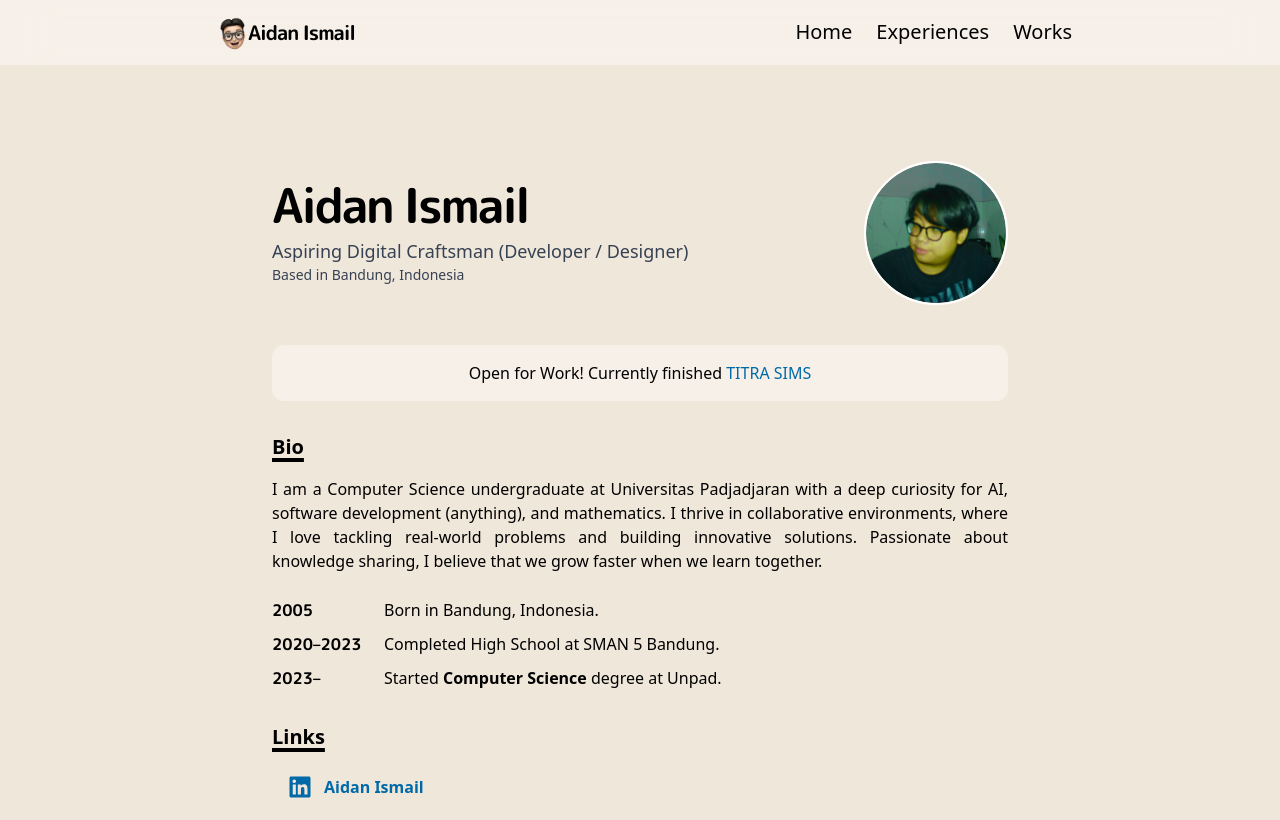
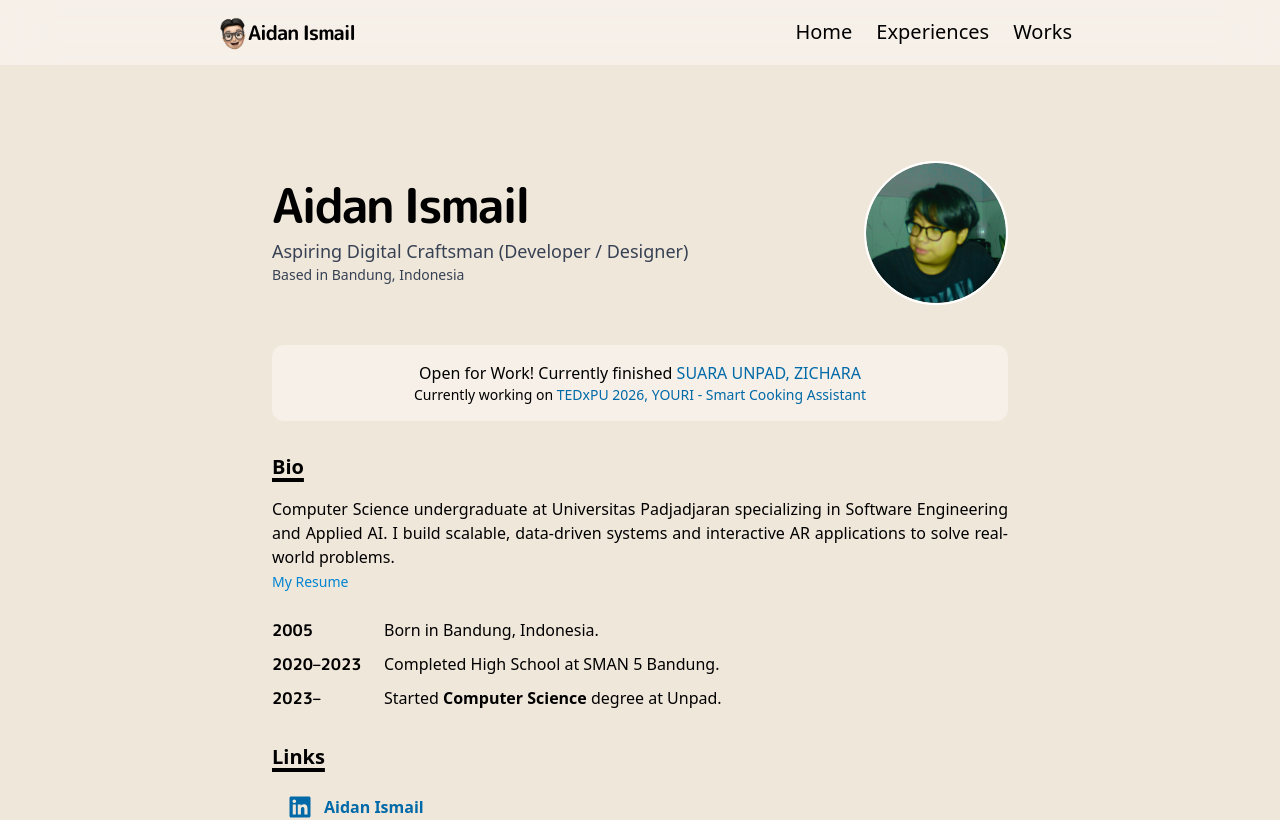
Before and after one commit to aidanismail/aidan-ismail, a React (Vite) app: page / in a window 1280 px wide. Shown: the top 820 px of the page. Built offline with nearby package versions, Linux system fonts and the light colour scheme.

Commit message:
feat: add proyek+resume

```diff
--- a/src/App.jsx
+++ b/src/App.jsx
@@ -4,10 +4,11 @@ import Works from "./sections/Works";
 import Experiences from "./sections/Experiences";
 import Navbar from "./components/Navbar";
 import Footer from "./components/Footer";
-import NotFound from "./sections/NotFound"; // Sesuaikan path ini dengan letak file NotFound.jsx kamu
+import NotFound from "./sections/NotFound";
 import { Routes, Route } from "react-router-dom";
 import { useEffect, useState } from "react";
 import { motion as Motion } from "motion/react";
+import ResumePage from "./sections/Resume";
 
 function App() {
   useEffect(() => {
@@ -36,7 +37,6 @@ function App() {
   return (
     <div className="main-content min-h-screen">
       <Routes>
-
         {/* ROUTE 1: Halaman Utama Portofolio (Hanya muncul di path "/") */}
         <Route
           path="/"
@@ -62,9 +62,8 @@ function App() {
             </>
           }
         />
-
+        <Route path="/resume" element={<ResumePage />} />
         <Route path="*" element={<NotFound />} />
-
       </Routes>
     </div>
   );
--- a/src/data/projects.js
+++ b/src/data/projects.js
@@ -8,9 +8,20 @@ import pilketos from "../assets/pilketos.png";
 import suaraunpad from "../assets/suaraunpad.png";
 import zichara from "../assets/zichara.png";
 import tedx2026 from "../assets/tedx2026.png";
+import youri from "../assets/youri.png";
 
 export const projects = [
   {
+    id: "youri",
+    title: "Youri - Your Smart Cooking Assistant",
+    desc: "An AI-powered Progressive Web App (PWA) platform designed to optimize kitchen inventory usage and prevent food waste. ",
+    img: youri,
+    link: "https://github.com/aidanismail/youri-ai-service",
+    alt: "https://github.com/aidanismail/youri-ai-service",
+    tags: ["AI", "Machine Learning", "Deep Learning", "NLP"]
+  },
+  {
+    id: "tedx2026",
     title: "TEDxPadjadjaranUniversity 2026 Official Website",
     desc: "The official responsive website for TEDxPadjadjaran University, featuring interactive page layouts and animation-rich sections for a consistent visual experience across all devices.",
     img: tedx2026,
@@ -19,14 +30,22 @@ export const projects = [
     tags: ["Front-End", "React", "Next.js", "Typescript", "GSAP"]
   },
   {
+    id: "suaraunpad",
     title: "SUARAUNPAD",
     desc: "A student advocacy platform for Universitas Padjadjaran students to submit reports, raise aspirations, and participate in policy related voting.",
     img: suaraunpad,
     link: "https://github.com/mfachri820/SuaraUnpad-PPL",
     alt: "https://github.com/mfachri820/SuaraUnpad-PPL",
-    tags: ["Front-End", "React", "Next.js", "Typescript", "Back-End Integration"]
+    tags: [
+      "Front-End",
+      "React",
+      "Next.js",
+      "Typescript",
+      "Back-End Integration"
+    ]
   },
   {
+    id: "zichara",
     title: "ZICHARA",
     desc: "Augmented reality learning application that helps users learn Hanzi characters and Pinyin through interactive visual guidance.",
     img: zichara,
@@ -35,6 +54,7 @@ export const projects = [
     tags: ["Unity", "C#", "Vuforia"]
   },
   {
+    id: "titrasims",
     title: "TITRA SIMS",
     desc: "Android AR titration simulator built with Unity and Vuforia. Digitalized titration process for pharmacy lab into interactive 3D virtual experiences.",
     img: titrasims,
@@ -43,6 +63,7 @@ export const projects = [
     tags: ["Unity", "C#", "Vuforia"]
   },
   {
+    id: "tedx2025",
     title: "TEDxPadjadjaranUniversity 2025 Official Website",
     desc: "The official responsive website for TEDxPadjadjaran University, featuring a modular design system for visual consistency across all devices.",
     img: tedx,
@@ -51,6 +72,7 @@ export const projects = [
     tags: ["Figma", "UI/UX", "Design"]
   },
   {
+    id: "sustainabite",
     title: "Sustainabite",
     desc: "a UI/UX GEMASTIK 2025 proposal for a food rescue platform connecting MSMEs with surplus food to consumers, utilizing gamification and POS systems to facilitate sustainable environment.",
     img: sust,
@@ -59,6 +81,7 @@ export const projects = [
     tags: ["Figma", "UI/UX", "Design"]
   },
   {
+    id: "robotik",
     title: "Smart Follower Robot with Face Recognition",
     desc: "An autonomous robot capable of real-time face tracking using InsightFace (ArcFace), translating visual data into precise motor control for subject following.",
     img: robot,
@@ -67,6 +90,7 @@ export const projects = [
     tags: ["Python", "Arduino", "Robotics"]
   },
   {
+    id: "analgo",
     title: "Huffman Visualizer & File Compressor",
     desc: "A custom file compressor and visualizer that demonstrates lossless compression mechanics by rendering binary tree structures and statistics in real-time.",
     img: analgo,
@@ -75,6 +99,7 @@ export const projects = [
     tags: ["Python", "Streamlit", "Algorithm"]
   },
   {
+    id: "ai",
     title: "CodeMind AI Chatbot",
     desc: "An AI teaching assistant that supports algorithm mastery through interactive code feedback, semantic search, and personalized resource recommendations.",
     img: ai,
@@ -83,6 +108,7 @@ export const projects = [
     tags: ["Python", "Streamlit", "Algorithms", "AI"]
   },
   {
+    id: "pilketos",
     title: "Pemilihan Ketua OSIS SMAN 5 Bandung (2022)",
     desc: "A responsive E-Voting front-end platform designed for the student body, ensuring a seamless and intuitive voting experience integrated with server-side processing.",
     img: pilketos,
--- a/src/sections/Hero.jsx
+++ b/src/sections/Hero.jsx
@@ -1,6 +1,7 @@
 import Navbar from "../components/Navbar";
 import Footer from "../components/Footer";
 import aidan from "../assets/aidan.png";
+import { Link } from "react-router-dom";
 import { FaLinkedin } from "react-icons/fa";
 import { FaGithub } from "react-icons/fa";
 import { FaEnvelope } from "react-icons/fa";
@@ -8,11 +9,9 @@ import { FaInstagram } from "react-icons/fa";
 import { FaPhone } from "react-icons/fa6";
 
 function Hero({ onHighlightProject }) {
-  const handleScrollToProject = (e) => {
+  const handleScrollToProject = (e, targetId) => {
     e.preventDefault(); // Stop the default jump
 
-    // 1. Find the ID we set in Works.jsx
-    const targetId = "titra-sims";
     const element = document.getElementById(targetId);
 
     if (element) {
@@ -53,14 +52,40 @@ function Hero({ onHighlightProject }) {
           <h5>
             Open for Work! Currently finished{" "}
             <a
-              href="#titra-sims"
-              onClick={handleScrollToProject}
+              href="#suaraunpad"
+              onClick={(e) => handleScrollToProject(e, "suaraunpad")}
               className="hover:underline text-sky-700"
             >
-              TITRA SIMS
+              SUARA UNPAD,
+            </a>
+            <span> </span>
+            <a
+              href="#zichara"
+              onClick={(e) => handleScrollToProject(e, "zichara")}
+              className="hover:underline text-sky-700"
+            >
+              ZICHARA
             </a>
           </h5>
 
+          <h5 className="text-sm">
+            Currently working on{" "}
+            <a
+              href="#tedx2026"
+              onClick={(e) => handleScrollToProject(e, "tedx2026")}
+              className="hover:underline text-sky-700"
+            >
+              TEDxPU 2026,
+            </a>
+            <span> </span>
+            <a
+              href="#youri"
+              onClick={(e) => handleScrollToProject(e, "youri")}
+              className="hover:underline text-sky-700"
+            >
+              YOURI - Smart Cooking Assistant
+            </a>
+          </h5>
         </div>
 
         {/* bio */}
@@ -70,14 +95,17 @@ function Hero({ onHighlightProject }) {
           </h3>
 
           <h4 className="text-justify leading-normal">
-            I am a Computer Science undergraduate at Universitas Padjadjaran
-            with a deep curiosity for AI, software development (anything), and
-            mathematics. I thrive in collaborative environments, where I love
-            tackling real-world problems and building innovative solutions.
-            Passionate about knowledge sharing, I believe that we grow faster
-            when we learn together.
+            Computer Science undergraduate at Universitas Padjadjaran
+            specializing in Software Engineering and Applied AI. I build
+            scalable, data-driven systems and interactive AR applications to
+            solve real-world problems.
           </h4>
-
+          <Link
+            to="/resume"
+            className="cursor-pointer hover:underline text-sm text-sky-600 font-medium"
+          >
+            My Resume
+          </Link>
           <div className="mt-6 text-justify leading-relaxed">
             <div>
               <div className="flex gap-4 mb-2">
--- a/src/sections/NotFound.jsx
+++ b/src/sections/NotFound.jsx
@@ -22,21 +22,19 @@ function NotFound() {
 
         {/* Judul & Deskripsi */}
         <h2 className="text-2xl font-bold text-stone-600  mb-4">
-          Halaman tidak ditemukan
+          Page not Found
         </h2>
 
         <p className="text-stone-500 dark:text-stone-400 mb-10 max-w-sm mx-auto leading-relaxed text-sm">
-          Sepertinya kamu tersesat. Halaman yang kamu cari mungkin sudah
-          dipindahkan atau tidak pernah ada.
+          It looks like you're lost. The page you're looking for may have been
+          moved or may no longer exist.
         </p>
-
-        {/* Tombol Kembali dengan warna aksen ungu */}
 
         <Link
           to="/"
           className="inline-flex items-center justify-center text-sky-700 gap-3 w-fit px-4 py-2 rounded-lg hover:bg-sky-100  font-bold transition-colors"
         >
-          <span>Kembali</span>
+          <span>Back</span>
         </Link>
       </motion.div>
     </main>
--- /dev/null
+++ b/src/sections/Resume.jsx
@@ -0,0 +1,24 @@
+import { useEffect } from "react";
+import CV from "../assets/CV.pdf";
+
+function Resume() {
+  // Opsional: Sembunyikan scrollbar body bawaan React agar tidak ada double-scroll
+  useEffect(() => {
+    document.body.style.overflow = "hidden";
+    return () => {
+      document.body.style.overflow = "auto";
+    };
+  }, []);
+
+  return (
+    <div className="w-full h-screen m-0 p-0 bg-stone-900">
+      <iframe
+        src={CV}
+        title="My Resume"
+        className="w-full h-full border-none"
+      />
+    </div>
+  );
+}
+
+export default Resume;
--- a/src/sections/Works.jsx
+++ b/src/sections/Works.jsx
@@ -14,16 +14,13 @@ function Works({ highlightedId }) {
         {/* 2. Grid Layout */}
         <div className="grid grid-cols-1 md:grid-cols-2 gap-6">
           {projects.map((project, index) => {
-            // Define the ID (e.g., "titra-sims")
-            const projectId = project.title.includes("TITRA SIMS")
-              ? "titra-sims"
-              : `project-${index}`;
+            // Define the ID
+            const projectId = project.id;
 
             return (
               <Card
                 key={index}
                 id={projectId}
-
                 isHighlighted={highlightedId === projectId}
                 title={project.title}
                 desc={project.desc}
```
Also changed, not shown: src/assets/youri.png (added), 1 other file (tests, documents, lock files or other folders).
